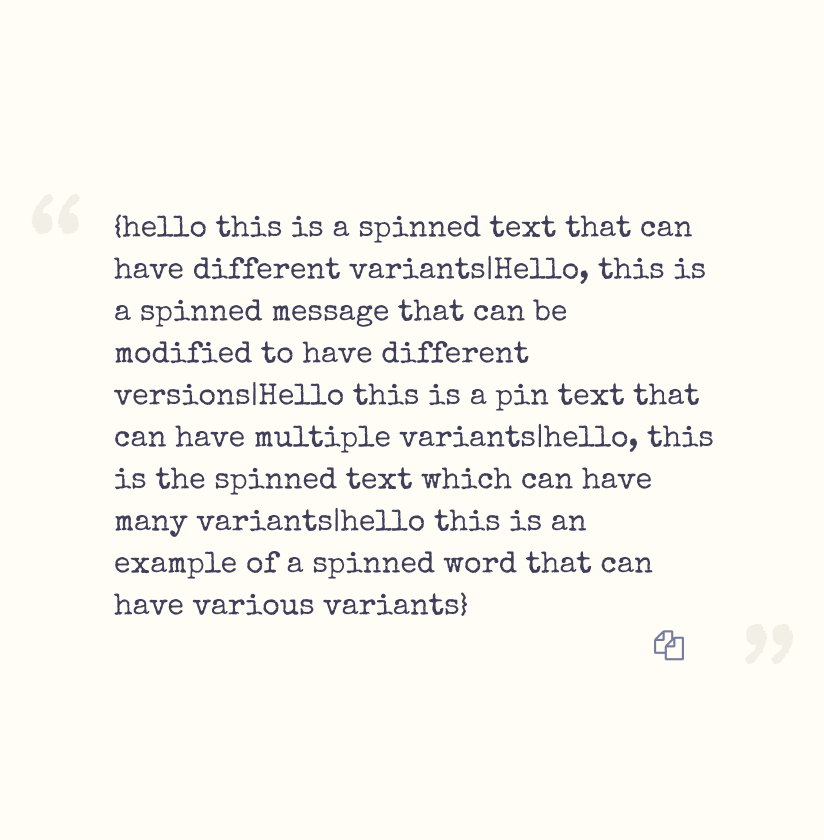
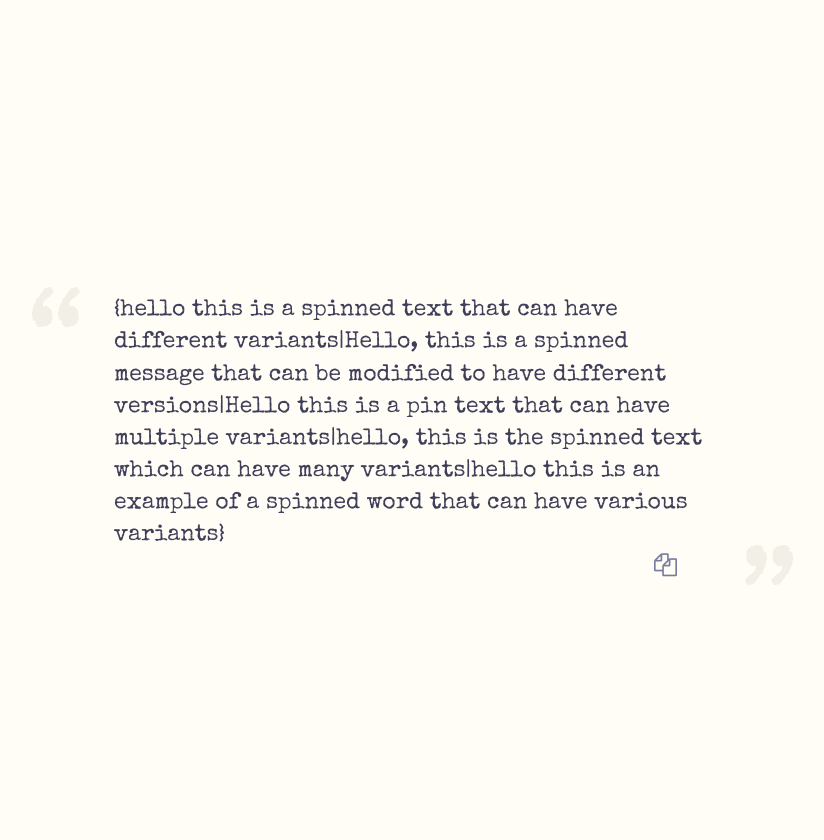
Before and after one commit to ytlab23/spyntax, a Django app: template app/templates/page2.html in a window 1280 px wide. Shown: the whole page, without its empty margins (226-1050 px from the left). Run offline with Django 4.2, Linux system fonts and the light colour scheme; the template is opened without the code that fills it: values that come from a table or form of the project are taken from there, others are empty; data comes from the database, SQL or seed files in the repository; parts of the project's set-up code (start-up, migrations or seed data) failed here and were passed over.

Commit message:
good but font is too big, make 23px
and also there is still no line spacing (empty rows) despite there are on the spyntax backed

```diff
--- a/app/templates/page2.html
+++ b/app/templates/page2.html
@@ -14,6 +14,7 @@ html, body {
 }
 
 body {
+  line-height: 1.5;
   padding-top: 40px;
 	font-family: 'Special Elite', cursive;
 	background: #fffdf5;
@@ -25,6 +26,7 @@ body {
 }
 
 blockquote {
+  line-height: 1.5;
 	font-weight: 100;
 	font-size: 2rem;
 	max-width: 600px;
@@ -36,6 +38,7 @@ blockquote {
 
 #o:before,
 #o:after {
+  line-height: 1.5;
 	position: absolute;
 	color: #f1efe6;
 	font-size: 8rem;
@@ -58,6 +61,7 @@ blockquote {
      cursor:pointer;
 }
  #pop-up {
+  line-height: 1.5;
     display: block;
     position: absolute;
     opacity:0%;
@@ -133,13 +137,12 @@ function adjustFontSize() {
   const contentWidth = body.scrollWidth;
   const contentHeight = body.scrollHeight;
   const viewportWidth = window.innerWidth;
-  const fontSize = [30,18 * (viewportWidth / ((contentWidth+contentHeight)/2)),16].sort((a,b)=>a-b)[1];
+  const fontSize = [23,18 * (viewportWidth / ((contentWidth+contentHeight)/2)),14].sort((a,b)=>a-b)[1];
   body.style.fontSize = `${Math.floor(fontSize)}px`;
   const contentWidth2 = pop.scrollWidth;
   const viewportWidth2 = window.innerWidth;
   const fontSize2 = [16,14 * (viewportWidth2 / contentWidth2)].sort((a,b)=>a-b)[0];
   pop.style.fontSize = `${fontSize2}px`;
-  console.log([30,10 * (viewportWidth / contentWidth)])
 }
 
 window.addEventListener('load', adjustFontSize);
```
